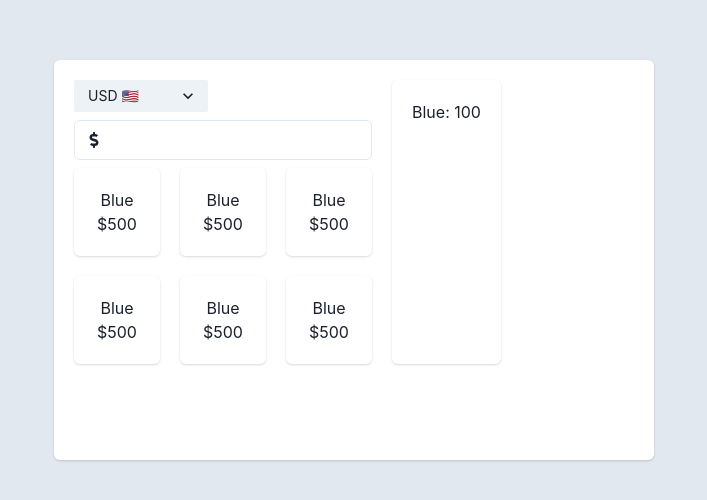
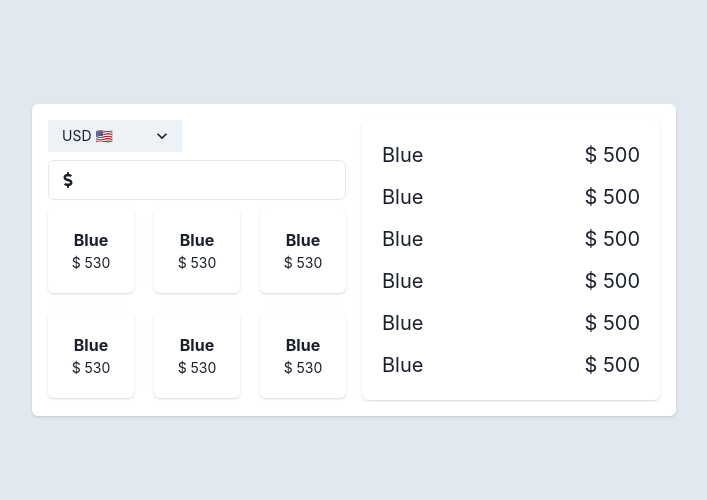
Before and after one commit to aSampo/usd-calculator, a React (Vite) app: page / in a window 1280 px wide. Shown: the part 140-640 px from the top of the page, without its empty margins (286-993 px from the left). Built offline with nearby package versions, Linux system fonts and the light colour scheme.

Commit message:
add store

```diff
--- a/package.json
+++ b/package.json
@@ -16,7 +16,8 @@
     "framer-motion": "^10.12.16",
     "react": "^18.2.0",
     "react-dom": "^18.2.0",
-    "react-icons": "^4.9.0"
+    "react-icons": "^4.9.0",
+    "zustand": "^4.3.8"
   },
   "devDependencies": {
     "@types/react": "^18.0.37",
@@ -24,7 +25,7 @@
     "@typescript-eslint/eslint-plugin": "^5.59.0",
     "@typescript-eslint/parser": "^5.59.0",
     "@vitejs/plugin-react": "^4.0.0",
-    "eslint": "^8.38.0",
+    "eslint": "^8.41.0",
     "eslint-plugin-react-hooks": "^4.6.0",
     "eslint-plugin-react-refresh": "^0.3.4",
     "typescript": "^5.0.2",
--- a/src/App.tsx
+++ b/src/App.tsx
@@ -1,4 +1,4 @@
-import { Card, CardBody, Flex, Stack } from "@chakra-ui/react";
+import { Card, CardBody, Grid, Stack } from "@chakra-ui/react";
 import CurrencyInput from "./components/CurrencyInput";
 import "./App.css";
 import DolarOptions from "./components/DolarOptions";
@@ -7,15 +7,15 @@ import Results from "./components/Results";
 function App() {
   return (
     <div className="layout">
-      <Card w="600px" h="400px">
-        <CardBody>
-          <Flex gap={5}>
+      <Card>
+        <CardBody p="1rem">
+          <Grid templateColumns="1fr 1fr" gap="1rem">
             <Stack>
               <CurrencyInput />
               <DolarOptions />
             </Stack>
             <Results />
-          </Flex>
+          </Grid>
         </CardBody>
       </Card>
     </div>
--- /dev/null
+++ b/src/components/CurrencyResult.tsx
@@ -0,0 +1,13 @@
+import { Flex, Spacer, Text } from "@chakra-ui/react";
+
+const CurrencyResult = () => {
+  return (
+    <Flex>
+      <Text fontSize="xl">Blue</Text>
+      <Spacer />
+      <Text fontSize="xl">$ 500</Text>
+    </Flex>
+  );
+};
+
+export default CurrencyResult;
--- a/src/components/DolarCard.tsx
+++ b/src/components/DolarCard.tsx
@@ -1,12 +1,17 @@
 import { Card, CardBody, Flex, Text } from "@chakra-ui/react";
+import useStore from "../store/store";
 
 const DolarCard = () => {
+  const { bluePrice } = useStore();
+
   return (
     <Card>
       <CardBody>
-        <Flex direction="column" alignItems='center'>
-          <Text>Blue</Text>
-          <Text>$500</Text>
+        <Flex direction="column" alignItems="center">
+          <Text as="b" fontSize="md">
+            Blue
+          </Text>
+          <Text fontSize="sm">{bluePrice}</Text>
         </Flex>
       </CardBody>
     </Card>
--- a/src/components/Results.tsx
+++ b/src/components/Results.tsx
@@ -1,13 +1,24 @@
-import { Card, CardBody } from '@chakra-ui/react'
+import { Card, CardBody } from "@chakra-ui/react";
+import CurrencyResult from "./CurrencyResult";
 
 const Results = () => {
   return (
     <Card>
-      <CardBody>
-        Blue: 100
+      <CardBody
+        display="flex"
+        flexDirection="column"
+        justifyContent="center"
+        gap={3}
+      >
+        <CurrencyResult />
+        <CurrencyResult />
+        <CurrencyResult />
+        <CurrencyResult />
+        <CurrencyResult />
+        <CurrencyResult />
       </CardBody>
     </Card>
-  )
-}
+  );
+};
 
-export default Results
+export default Results;
--- /dev/null
+++ b/src/store/store.tsx
@@ -0,0 +1,15 @@
+import { create } from "zustand";
+
+type Store = {
+  count: number;
+  bluePrice: string;
+  inc: () => void;
+};
+
+const useStore = create<Store>()((set) => ({
+  count: 1,
+  bluePrice: "$ 530",
+  inc: () => set((state) => ({ count: state.count + 1 })),
+}));
+
+export default useStore;
```
Also changed, not shown: src/components/DolarOptions.tsx (+8 -8 lines), .eslintrc.cjs, 1 other file (tests, documents, lock files or other folders).
